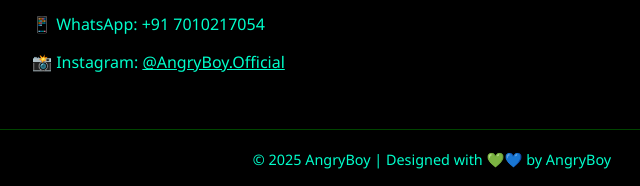
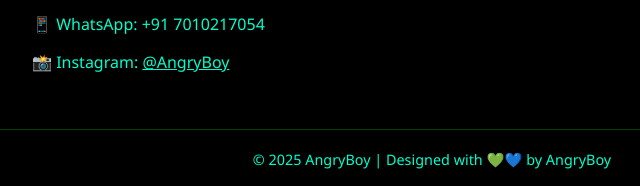
Before and after one commit to Angryboy03/AB-Tech, a plain HTML site: page index.html in a window 1280 px wide. Shown: the part 1191-1377 px from the top of the page, 208-848 px from the left. Drawn offline with Linux system fonts and the light colour scheme.

Commit message:
Update index.html

```diff
--- a/index.html
+++ b/index.html
@@ -110,7 +110,7 @@ footer {
     <h2>Contact</h2>
     <p>📧 Email: <a href="mailto:mrangryboy03@gmail.com">Email</a></p>
     <p>📱 WhatsApp: +91 7010217054</p>
-    <p>📸 Instagram: <a href="https:https://www.instagram.com/mr._angry_boy_.03?igsh=MWh2eWh3YW1jMmUzbw==" target="_blank">@AngryBoy.Official</a></p>
+    <p>📸 Instagram: <a href="https:https://www.instagram.com/mr._angry_boy_.03?igsh=MWh2eWh3YW1jMmUzbw==" target="_blank">@AngryBoy</a></p>
   </section>  <footer>
     © 2025 AngryBoy | Designed with 💚💙 by AngryBoy
   </footer>  <script>
```
